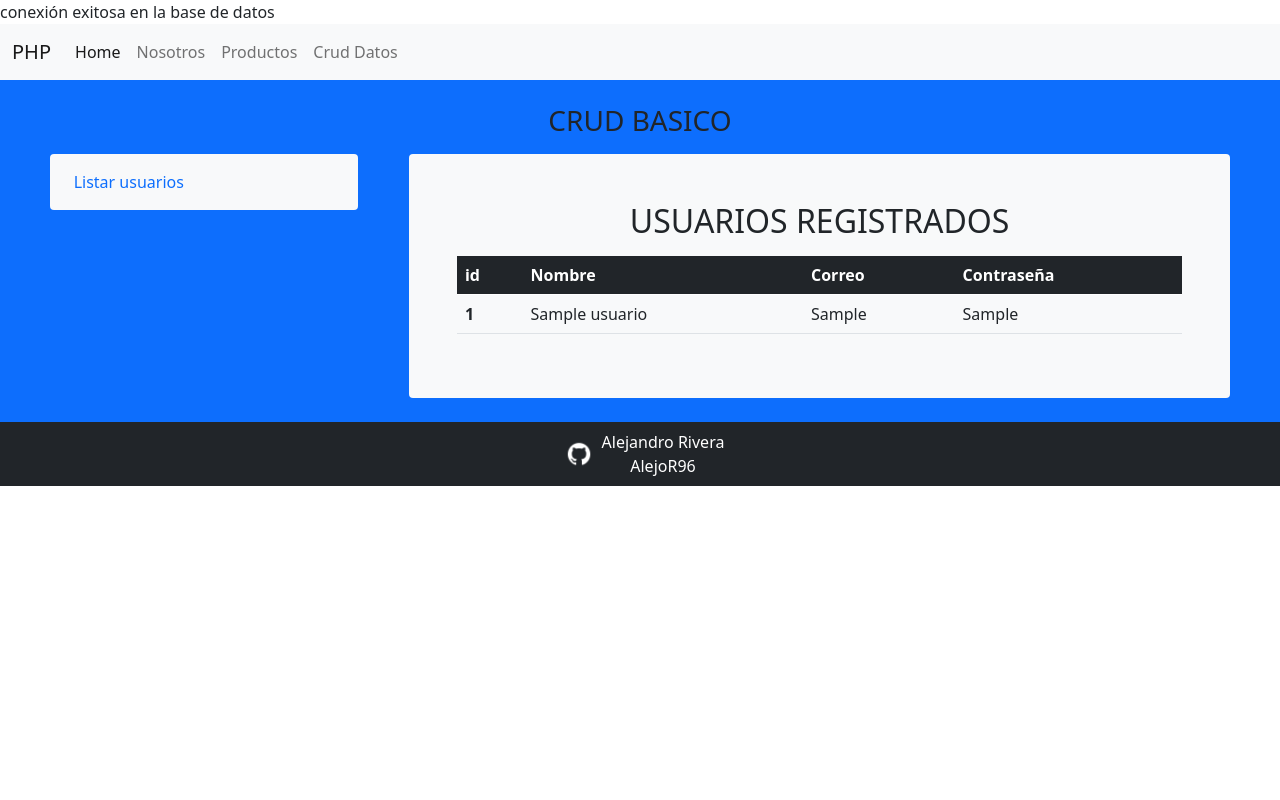
After one commit to AlejoR96/TALLER06_PHP, a PHP site: page /controllers/controllerListarU.php in a window 1280 px wide. The commit adds this page. Run offline with PHP 8.4, Linux system fonts and the light colour scheme; tables that the repository leaves empty or names only in its code hold one stand-in row (values such as "Sample post").

Commit message:
Se creo la conexion a la base datos exitosamente

```diff
--- /dev/null
+++ b/controllers/controllerListarU.php
@@ -0,0 +1,12 @@
+<?php
+//controlador Listar usuario del sub menu listar usuarios
+require("../model/gestionDatosDb.php");
+
+$datos = new serviciosDatos();
+
+$listaU = $datos ->  obtenerUsuarios();
+
+$vista = "crudDatos.php";
+$subVista = "listaUsuarios.php";
+require("../views/layout.php");
+?>
--- a/model/conexionDb.php
+++ b/model/conexionDb.php
@@ -1,6 +1,6 @@
 <?php
 
-require("../model/configDb.php");//llamas la configuracion establecida
+require("configDb.php");//llamas la configuracion establecida
 
 class Conexion{
 
@@ -8,11 +8,18 @@ class Conexion{
 
     public function __construct()
     {
-        $this
+        $this -> conexionDB =new mysqli(DB_HOST,DB_USER,DB_PWD,DB_NAME);
+
+        //condicional para validar si la conexion fue o no exitosa
+        if ($this ->conexionDB -> connect_errno) {
+            echo "Error de conexión en la base de datos".$this->conexionDB->connect_errno;
+        }
+        $this->conexionDB ->set_charset("utf8");
+        echo "conexión exitosa en la base de datos";
     }
 
 }
 
-//min 1.10.35
+
 
 ?>
--- /dev/null
+++ b/model/gestionDatosDb.php
@@ -0,0 +1,24 @@
+<?php
+/// Aqui se realiza crear,consultas,insertar y borrar datos en la base de datos
+
+require("conexionDb.php");
+
+class serviciosDatos extends  Conexion{
+
+    public function __construct()
+    {
+        parent:: __construct();
+    }
+
+    public function obtenerUsuarios()
+    {   //Realizar consultas a la tabla usuarios db tallerphp06
+        $consulta = $this ->conexionDB-> query('select * from usuarios');
+        $resultado = $consulta -> fetch_all(MYSQLI_ASSOC);
+
+        return $resultado;
+    }
+
+
+}
+
+?>
--- /dev/null
+++ b/views/crudDatos.php
@@ -0,0 +1,30 @@
+<!--vista menu crud datos-->
+<H1 class="h3 mb-3">CRUD BASICO</H1>
+
+<div class="col-12 d-flex flex-column align-items-lg-start align-items-md-center flex-lg-row justify-content-lg-around align-items-center">
+
+    <div class="col-12 col-md-6 col-lg-3 bg-light rounded rounded p-2 m-3 m-lg-0">
+        <!--Submenu de la vista crud Datos-->
+        <ul class="nav flex-row flex-md-column flex-lg-column">
+            <li class="nav-item styleLi">
+                <a class="nav-link" href="../controllers/controllerListarU.php">Listar usuarios</a>
+            </li>
+
+        </ul>
+
+    </div>
+
+    <div class="col-12 col-md-6 col-lg-8 bg-light rounded rounded p-5">
+        <!--Codigo php para redireccionar a la subvista-->
+
+        <?php
+
+        if (!isset($subVista)) {
+            $subVista = "crudInicioD.php";
+        }
+        require $subVista;
+
+        ?>
+    </div>
+
+</div>
--- a/views/home.php
+++ b/views/home.php
@@ -1,5 +1,5 @@
 <!--Vista Home principal-->
-<H1 class="h3 mb-3">PAGINA PRINCIPAL</H1>
+<H1 class="h3 mb-3 ">PAGINA PRINCIPAL</H1>
 
        <div class="col-12 d-flex flex-column align-items-center flex-lg-row justify-content-lg-around">
 
--- a/views/layout.php
+++ b/views/layout.php
@@ -28,6 +28,9 @@
                         </li>
                         <li class="nav-item">
                             <a class="nav-link" href="../controllers/controllerRutas.php?opc=2">Productos</a>
+                        </li>
+                        <li class="nav-item">
+                            <a class="nav-link" href="../controllers/controllerRutas.php?opc=3">Crud Datos</a>
                         </li>
                     </ul>
                 </div>
--- /dev/null
+++ b/views/listaUsuarios.php
@@ -0,0 +1,31 @@
+<!--- Sub vista tabla-->
+<h2 class="h2 mb-3 text-center">USUARIOS REGISTRADOS</h2>
+
+<!--- Inicio Tabla -->
+<table class="table">
+    <thead class="table-dark">
+        <tr>
+            <th scope="col">id</th>
+            <th scope="col">Nombre</th>
+            <th scope="col">Correo</th>
+            <th scope="col">Contraseña</th>
+        </tr>
+    </thead>
+
+    <tbody>
+    <?php
+        foreach ($listaU as $usuario) {
+
+    ?>
+        <tr>
+            <th scope="row"><?php echo $usuario['id']?></th>
+            <td><?php echo $usuario['nombre']?></td>
+            <td><?php echo $usuario['correo']?></td>
+            <td><?php echo $usuario['contrasena']?></td>
+        </tr>
+    <?php
+    }
+    ?>
+    </tbody>
+</table>
+<!--- Final Tabla -->
```
Also changed, not shown: class/rutasVistas.php (+6 -1 lines), note.txt (added, +16 -0 lines), views/crudInicioD.php (added, +12 -0 lines).
